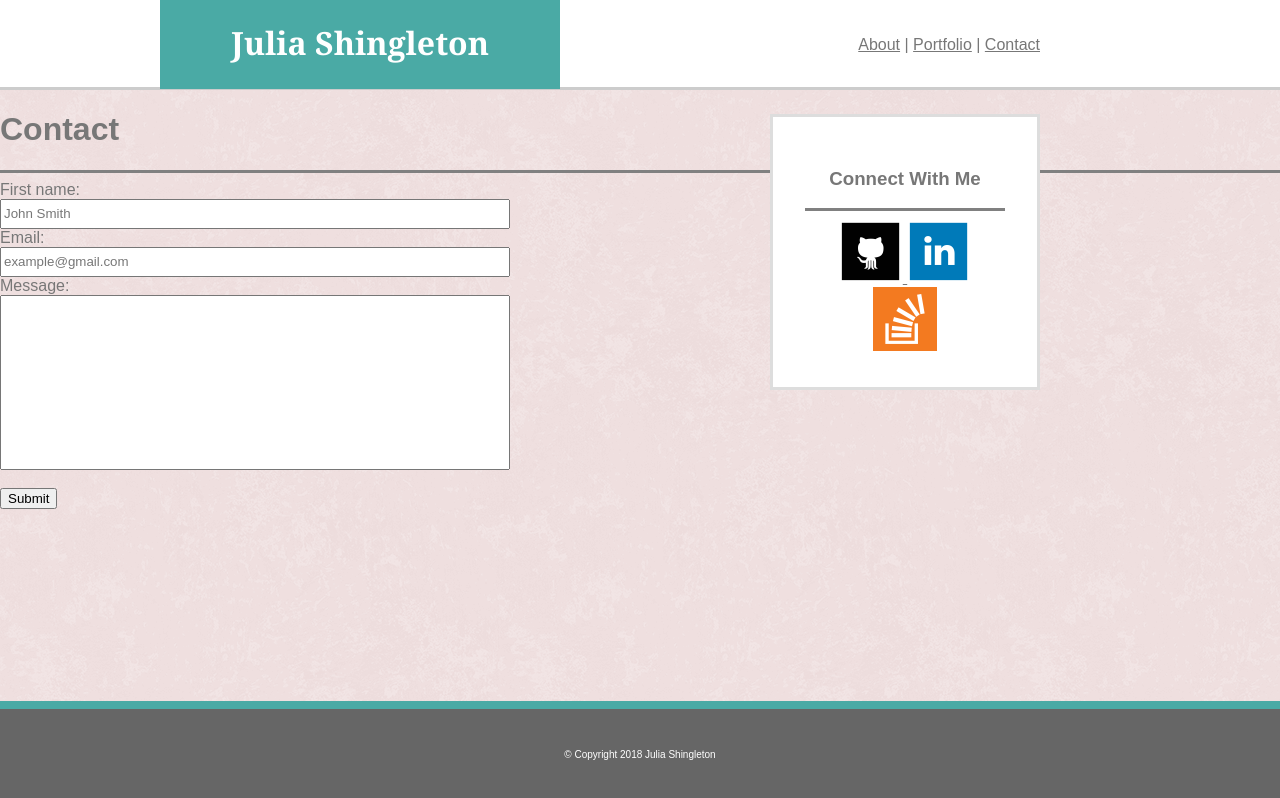
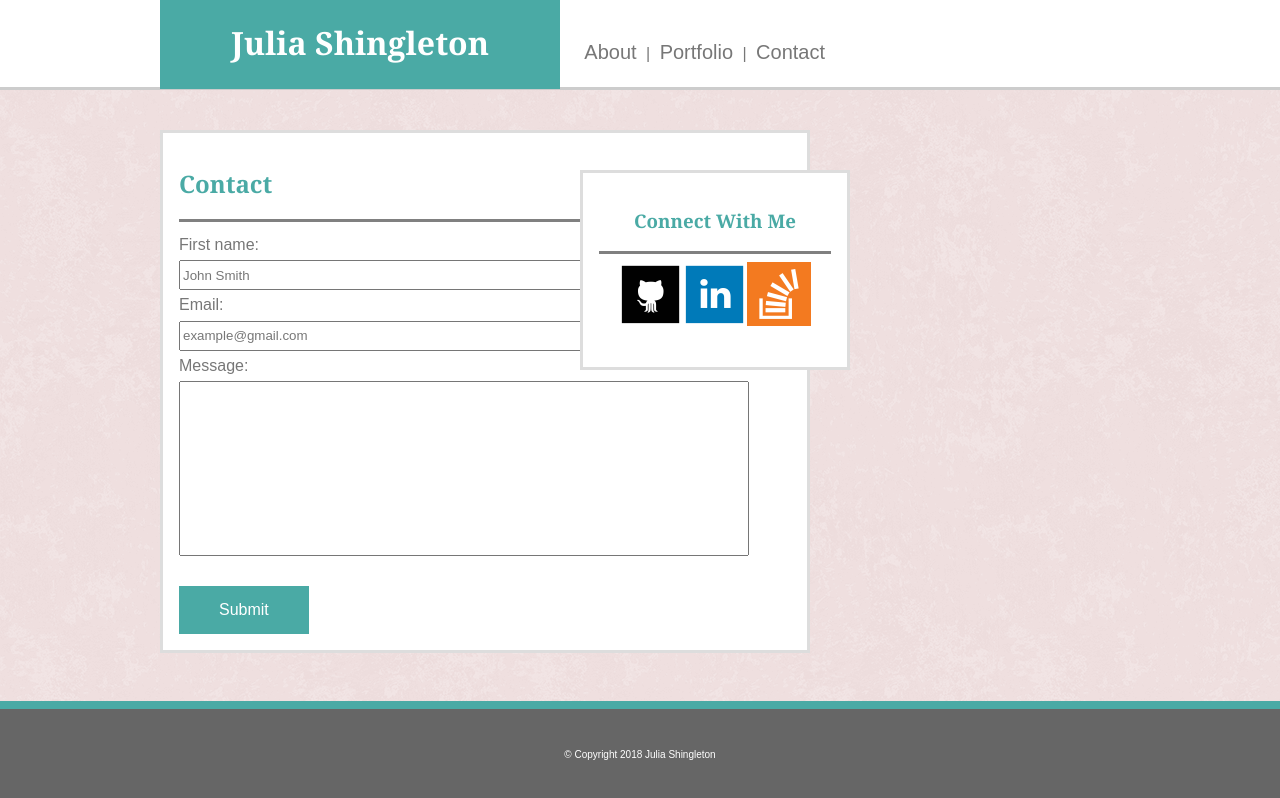
Before and after one commit to jashingleton/Basic-Portfolio, a plain HTML site: page contact.html in a window 1280 px wide. Drawn offline with Linux system fonts and the light colour scheme.

Commit message:
adding additional work

```diff
--- a/assets/css/style.css
+++ b/assets/css/style.css
@@ -1,6 +1,7 @@
 * {
   box-sizing: border-box;
 }
+
 
 body {
 	background-image: url("../images/pink_rice.png");
@@ -12,8 +13,7 @@ body {
 
 div.container {
 	background-color: #ffffff;
-	margin: 0;
-	padding: 0;
+	margin: auto;
 	width:100%;
 	height: 90px;
 	border-bottom: solid;
@@ -37,26 +37,71 @@ ul {
 	float: right;
 	color: #777777;
 	position: relative;
-	right: 240px;
+	right: 450px;
 	top: 20px;
+	font-size: 16px;
+}
+
+ul a {
+	font-size: 20px;
+	text-decoration: none;
+	padding: 5px;
+}
+
+ul a:hover {
+	 background: #4aaaa5;
+  	 color: #fff;
 }
 
 
 a {
-	clear: both;
 	color: #777777;
+	display: inline-block;
 }
 
 article {
+	float: left;
 	background-color: #ffffff;
+	width: 650px;
+	padding: 1em;
 	margin-left: 160px;
 	margin-top: 40px;
 	margin-right: 553px;
-	padding: 32px;
-	line-height: 30px;
 	border-style: solid;
 	border-color: #dddddd;
+	line-height: 30px;
 }
+
+.me {
+	float: left;
+	width: 200px;
+    height: 206px;
+    background: white;
+    margin: 1em;
+}
+
+
+aside {
+	float: right;
+	background-color: #ffffff;
+	padding: 1em;
+	width: 270px;
+	height: 200px;
+	text-align: center;
+	border-style: solid;
+	border-color: #dddddd;
+	margin: auto;
+	position: fixed;
+	bottom: 430px;
+	right: 430px;
+	}
+
+.connect {
+    width: 160px;
+    height: 100px;
+    margin: auto;
+}
+
 
 .about {
 	float: left;
@@ -69,19 +114,6 @@ article {
 	color: #4aaaa5;
 	font-family: 'Georgia', Times, Times New Roman, serif;
 }
-
-aside {
-	float: right;
-	padding: 32px;
-	margin: 25px;
-	text-align: center;
-	background-color: #ffffff;
-	width: 270px;
-	margin-right: 240px;
-	margin-top: -395px;
-	border-style: solid;
-	border-color: #dddddd;
-	}
 
 div.gallery {
 	margin: 5px;
@@ -101,6 +133,21 @@ div.desc {
 	text-align: center;
 }
 
+
+input[type=submit] {
+    background-color: #4aaaa5;
+    color: white;
+    font-size: 12pt;
+    padding: 15px 40px;
+    border: none;
+    cursor: pointer;
+}
+
+input[type=submit]:hover {
+    background-color: #2C5B61;
+  }
+
+
 .footer {
 	clear: both;
 	position: fixed;
--- a/contact.html
+++ b/contact.html
@@ -6,8 +6,6 @@
 	<meta charset="UTF-8">
 	<title>That Portfolio Though</title>
 	<link rel="stylesheet" type="text/css" href="./assets/css/style.css">
-
-
 </head>
 
 <body>
@@ -28,35 +26,33 @@
 
 	</div>
 
-	<h1>Contact</h1>
+	<article>
+
+	<h1 class="teal">Contact</h1>
 	<hr noshade size="5">
 
 	<form action="/action_page.php">
   First name:<br>
-  <input type="text" name="Name" value="John Smith" style="width:510px; height:30px; color:#777777;">
+  <input type="text" name="Name" value="John Smith" style="width:570px; height:30px; color:#777777;">
   <br>
   Email:<br>
-  <input type="text" name="Email" value="example@gmail.com" style="width:510px; height:30px; color:#777777;">
+  <input type="text" name="Email" value="example@gmail.com" style="width:570px; height:30px; color:#777777;">
   <br>
   Message:<br>
-  <input type="text" name="Message" style="width:510px; height:175px;">
+  <input type="text" name="Message" style="width:570px; height:175px;">
   <br><br>
   <input type="submit" value="Submit">
 </form>
 
-	<aside>
-		<h3>Connect With Me</h3>
-		<hr noshade size="5">
-			<a href="https://github.com/jashingleton" target="_blank">
-				<img src="assets/images/if_github_square_black_107109.png" alt="github">
-			</a>
-			<a href="https://www.linkedin.com/in/juliashingleton" target="_blank">
-				<img src="assets/images/if_linkedin_square_color_107091.png" alt="linkedin">
-			</a>
-			<a href="https://stackoverflow.com/users/8960591/julia-shingleton" target="_blank">
-				<img src="assets/images/if_overflow_334695.png" alt="stackoverflow">
-			</a>
-	</aside>
+</article>
+
+	 <aside>
+    <h3 class="teal">Connect With Me</h3>
+    <hr noshade size="5">
+      <a href="https://github.com/jashingleton" target="_blank"><img src="assets/images/if_github_square_black_107109.png" alt="github">
+      <a href="https://www.linkedin.com/in/juliashingleton" target="_blank"><img src="assets/images/if_linkedin_square_color_107091.png" alt="linkedin">
+      <a href="https://stackoverflow.com/users/8960591/julia-shingleton" target="_blank"><img src="assets/images/if_overflow_334695.png" alt="stackoverflow">
+  	</aside>
 
 			<div class="footer">
 				<p>&#169 Copyright 2018 Julia Shingleton</p>
```
Also changed, not shown: index.html (+13 -15 lines), portfolio.html (+9 -12 lines).
